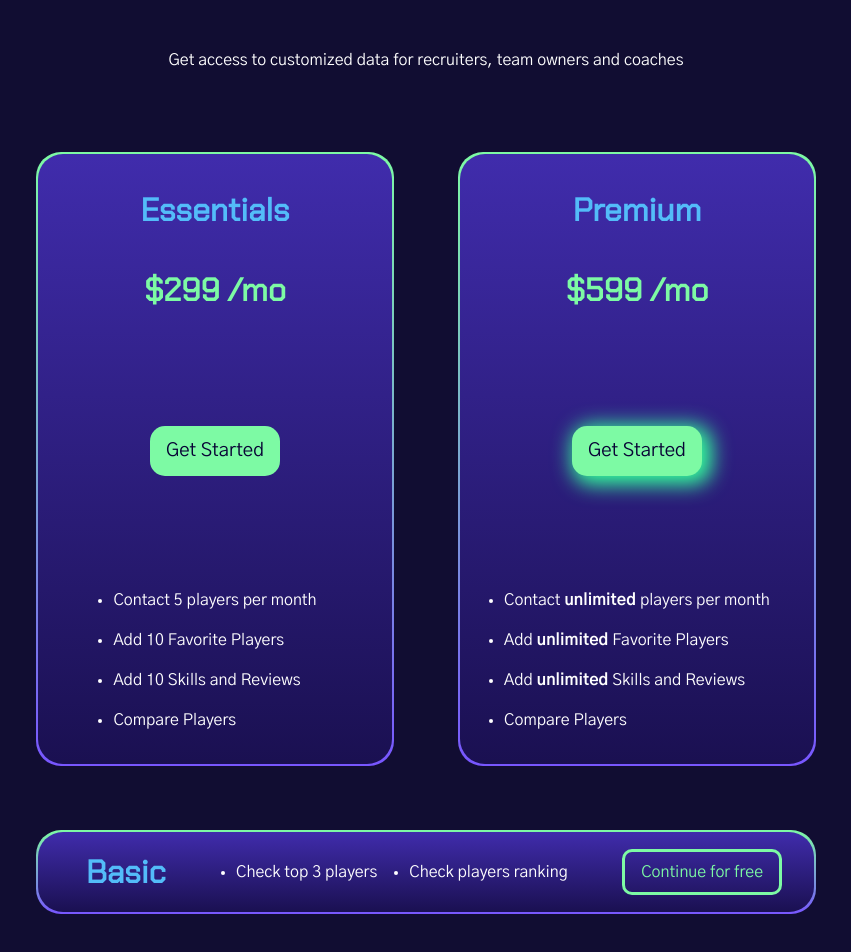
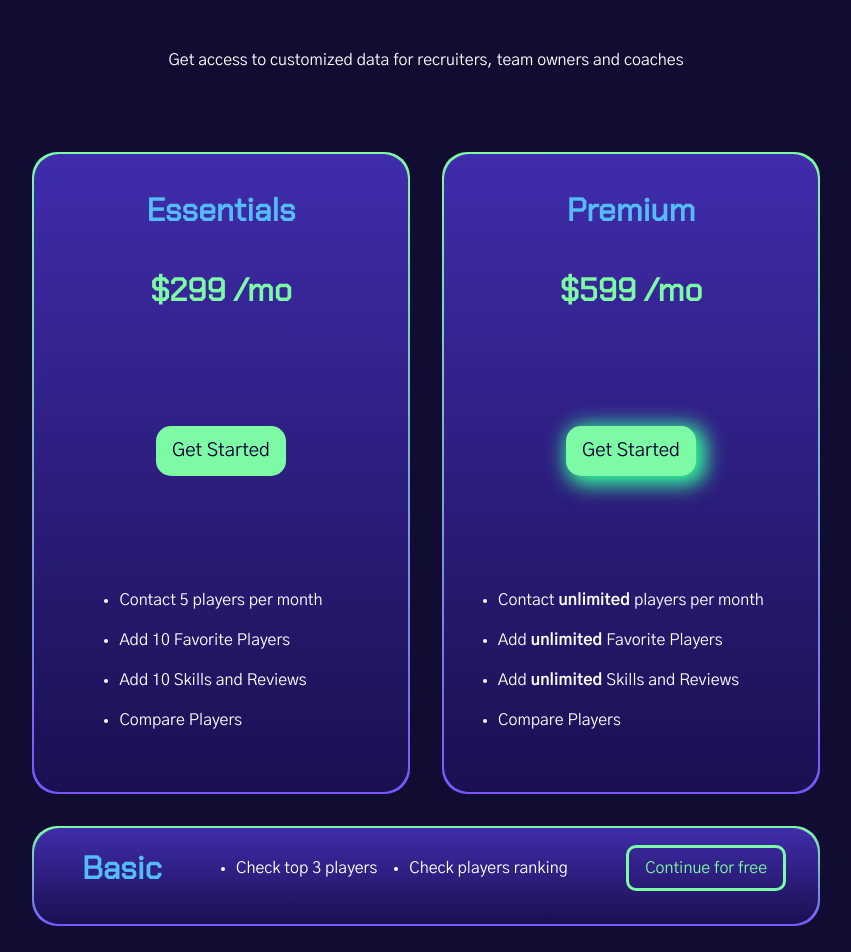
Before and after one commit to zyzmoz/global-player, a React (Create React App) app in the folder frontend/: page /plans in a window 1280 px wide. Shown: the part 220-1172 px from the top of the page, without its empty margins (214-1065 px from the left). Built offline with nearby package versions, Linux system fonts and the light colour scheme.

Commit message:
bug: Plans Page Mobile - Layout Basic

```diff
--- a/frontend/src/sass/site-layout/_plans-page.scss
+++ b/frontend/src/sass/site-layout/_plans-page.scss
@@ -73,13 +73,26 @@
   .plan-card-container {
     display: flex;
     flex-direction: column;
-    gap: 4rem;
+    gap: 2rem;
     align-items: center;
     justify-content: center;
     margin-top: 4rem;
     padding: 1rem;
 
     .card {
+      min-width: 372px;
+      min-height: 638px;
+      .card-content {
+        height: 638px;
+      }
+      &:nth-child(3) {
+        grid-column: 1/-1;
+        min-height: unset;
+        .card-content {
+          height: unset;
+        }
+
+      }
       div {
         align-items: center;
       }
@@ -112,21 +125,26 @@
       max-width: 1000px;
       margin-left: auto;
       margin-right: auto;
-      display: grid;
-      grid-template-columns: repeat(2, auto);
+      display: flex;
+      flex-flow: column wrap;
+      // grid-template-columns: repeat(2, auto);
+      .card {
+        max-width: 300px;
+      }
 
       .card:nth-child(3) {
-        grid-column: 1/-1;
-        display: flex;
-        flex-flow: row nowrap;
+        // grid-column: 1/-1;
+        // display: flex;
+        // flex-flow: row nowrap;
         margin-bottom: 5rem;
 
         .card-content {
-          width: 100%;
+          // width: 100%;
           display: flex;
-          flex-flow: row nowrap;
+          flex-flow: column nowrap;
           justify-content: space-between;
           padding: 0 2rem;
+          padding-bottom: 1rem;
 
           ul {
             display: flex;
@@ -134,6 +152,26 @@
           }
         }
       }
+    }
+
+    @media screen and (min-width: 740px) {
+      max-width: 820px;
+      flex-direction: row;
+      flex-flow: row wrap;
+      justify-content: space-between;
+
+      .card {
+        min-width: calc(50% - 1rem);
+      }
+      .card:nth-child(3) {
+        min-width: 100%;
+        // min-width: calc(100% - 2rem);
+        .card-content {
+          display: flex;
+          flex-flow: row nowrap;
+        }
+      }
+
     }
   }
 
@@ -182,6 +220,9 @@
 
       .plan-info-icons {
         display: flex;
+        flex-flow: row wrap;
+        justify-content: center;
+
       }
 
       .plan-card-container {
```
